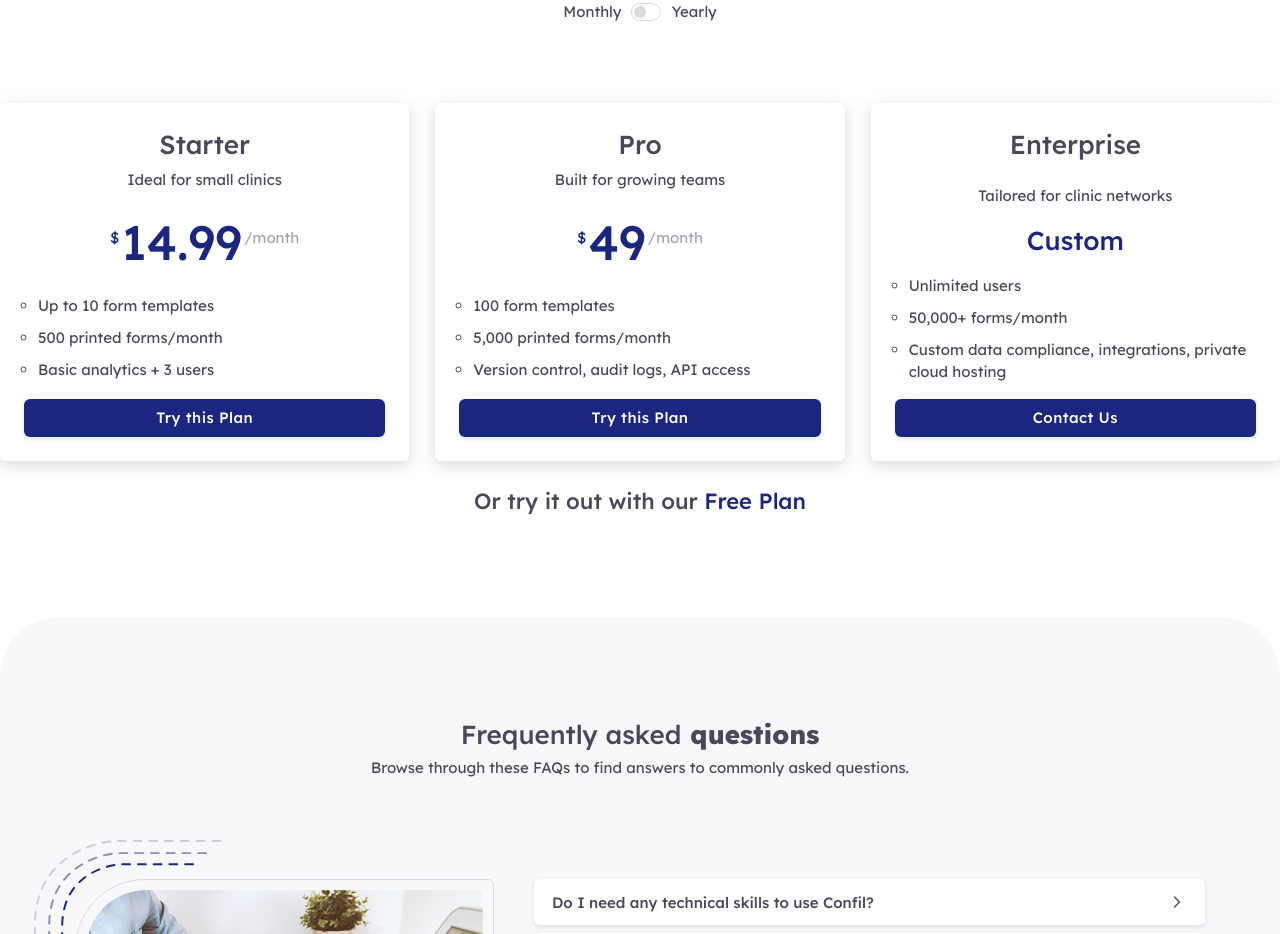
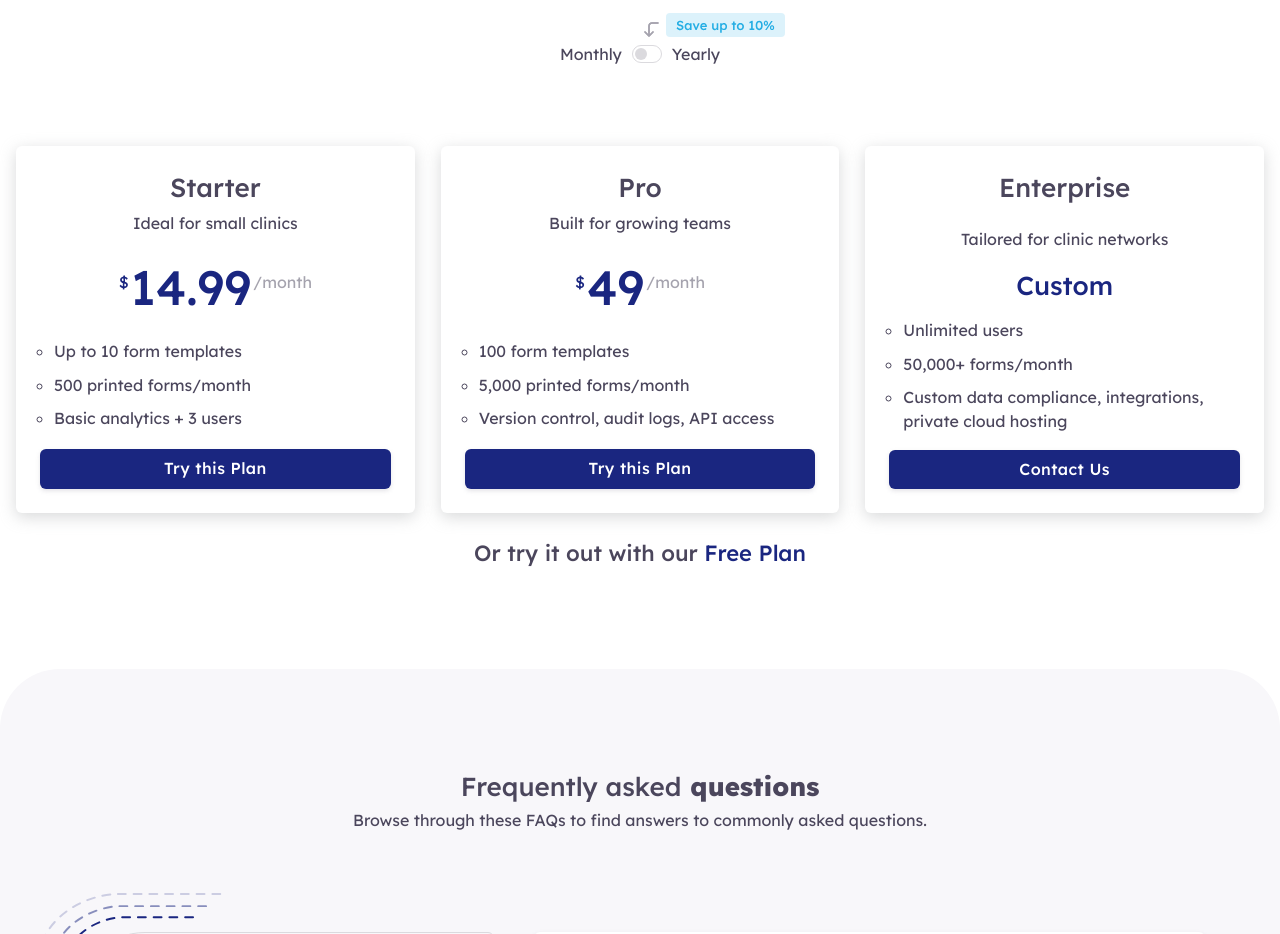
Before and after one commit to DDLivsha/confil-landing, a Next.js app: page / in a window 1280 px wide. Shown: the part 5118-6052 px from the top of the page. Built offline with nearby package versions, Linux system fonts and the light colour scheme.

Commit message:
features + home done

```diff
--- a/app/page.tsx
+++ b/app/page.tsx
@@ -12,7 +12,7 @@ import Link from 'next/link';
 export default function HomePage() {
   return (
     <>
-      <Image src={bg} alt="bg" placeholder='blur' quality={90} className='absolute z-[-1] left-0 top-0 w-full' />
+      <Image src={bg} alt="bg" placeholder='blur' quality={90} className='absolute z-[-1] left-0 top-0 w-full max-[900px]:hidden' />
       <Home />
       <Features />
       <HowItWorks />
--- a/components/faq/Faq.tsx
+++ b/components/faq/Faq.tsx
@@ -19,7 +19,7 @@ const Faq: FC<Props> = ({ className }) => {
             <div className='faq__wrapper'>
                <div className="faq__image">
                   <Image src={faq} alt="faq" placeholder='blur' className='faq__image-pic' width={397} height={265} />
-                  <Image src={border} alt="border" width={188} height={156} className='faq__border' />
+                  <Image src={border} alt="border" width={188} height={156} className='faq__border --faq' />
                </div>
                <div className='faq__accordion'>
                   {accordionList.map((item, key) => (
--- a/styles/common.sass
+++ b/styles/common.sass
@@ -3,7 +3,7 @@
 body
    font-family: var(--font-lexend)
    color: var(--gray)
-   font-size: 15px
+   font-size: 16px
    font-weight: 400
    line-height: 147%
    overflow-x: hidden
@@ -17,7 +17,7 @@ body
 .button
    padding: 10px 20px
    border-radius: 6px
-   font-size: 15px
+   font-size: 16px
    font-weight: 500
    line-height: 120%
    letter-spacing: 0.43px
@@ -43,16 +43,15 @@ body
       display: flex
       align-items: center
       justify-content: space-between
-      font-size: 15px
+      font-size: 16px
       font-weight: 500
       line-height: 140%
-      white-space: nowrap
    &__arrow
       transition: transform 0.2s ease-in-out
       &.--open
          transform: rotate(90deg)
    &__text
-      font-size: 15px
+      font-size: 16px
       font-weight: 400
       line-height: 146.667%
 
@@ -61,7 +60,7 @@ body
    border: 1px solid var(--gray-ultra-light)
    background: var(--white)
    padding: 7px 14px
-   font-size: 15px
+   font-size: 16px
    font-weight: 400
    line-height: 160%
    display: block
--- a/styles/faq.sass
+++ b/styles/faq.sass
@@ -23,14 +23,17 @@
       padding: 10px
       flex-shrink: 0
       max-height: 287px
+      @media(max-width: 950px)
+         display: none
       &-pic
          border-radius: 60px 6px 6px 6px
    &__border
       position: absolute
       top: -40px
       left: -42px
-      @media(max-width: 1100px)
-         display: none
+      &.--faq
+         @media(max-width: 1200px)
+            display: none
    &__accordion
       display: flex
       flex-direction: column
--- a/styles/features.sass
+++ b/styles/features.sass
@@ -3,17 +3,28 @@
 .features
    text-align: center
    margin-top: 105px
+   @include onTablet
+      margin-top: 30px
    &__card
       display: flex
       flex-direction: column
       align-items: center
       gap: 16px
+      @include onPhone
+         gap: 10px
       &-wrapper
          margin-top: 60px
          display: grid
-         grid-template-columns: repeat(auto-fill, 286px)
+         grid-template-columns: repeat(3, 286px)
          gap: 32px
          justify-content: space-between
+         @include onTablet
+            margin-top: 40px
+            gap: 20px
+            grid-template-columns: 1fr 1fr
+         @media(max-width: 425px)
+            grid-template-columns: 1fr
+
       &-title
          font-size: 18px
          font-weight: 500
--- a/styles/footer.sass
+++ b/styles/footer.sass
@@ -29,7 +29,7 @@
          font-weight: 800
          color: var(--white)
    &__text
-      max-width: 320px
+      max-width: 325px
       line-height: 147%
       color: var(--gray-ultra-light)
       @media(max-width: 620px)
--- a/styles/home.sass
+++ b/styles/home.sass
@@ -7,15 +7,20 @@
    justify-content: center
    align-items: center
    margin-top: 88px
+   @include onTablet
+      margin-top: 30px
    &__title
       color: var(--primary)
       font-size: 42px
       font-weight: 800
       line-height: 114.286%
       max-width: 790px
+      @include onPhone
+         font-size: 30px
    &__text
       font-size: 18px
       line-height: 155.556%
       max-width: 620px
       margin-top: 13px
-   // &__image
+      @include onPhone
+         font-size: 16px
--- a/styles/pricing.sass
+++ b/styles/pricing.sass
@@ -22,6 +22,9 @@
          grid-template-columns: repeat(3, 1fr)
          gap: 26px
          max-width: 1280px
+         padding: 0 16px
+         @media(max-width: 900px)
+            grid-template-columns: 1fr
       &-title
          font-size: 26px
          font-weight: 500
@@ -40,13 +43,13 @@
             line-height: 138.462%
          p
             color: var(--primary)
-            font-size: 15px
+            font-size: 16px
             font-weight: 400
             line-height: 146.667%
             margin-bottom: 10px
          span
             color: var(--gray-light)
-            font-size: 15px
+            font-size: 16px
             font-weight: 400
             line-height: 146.667%
             margin-bottom: 10px
```
